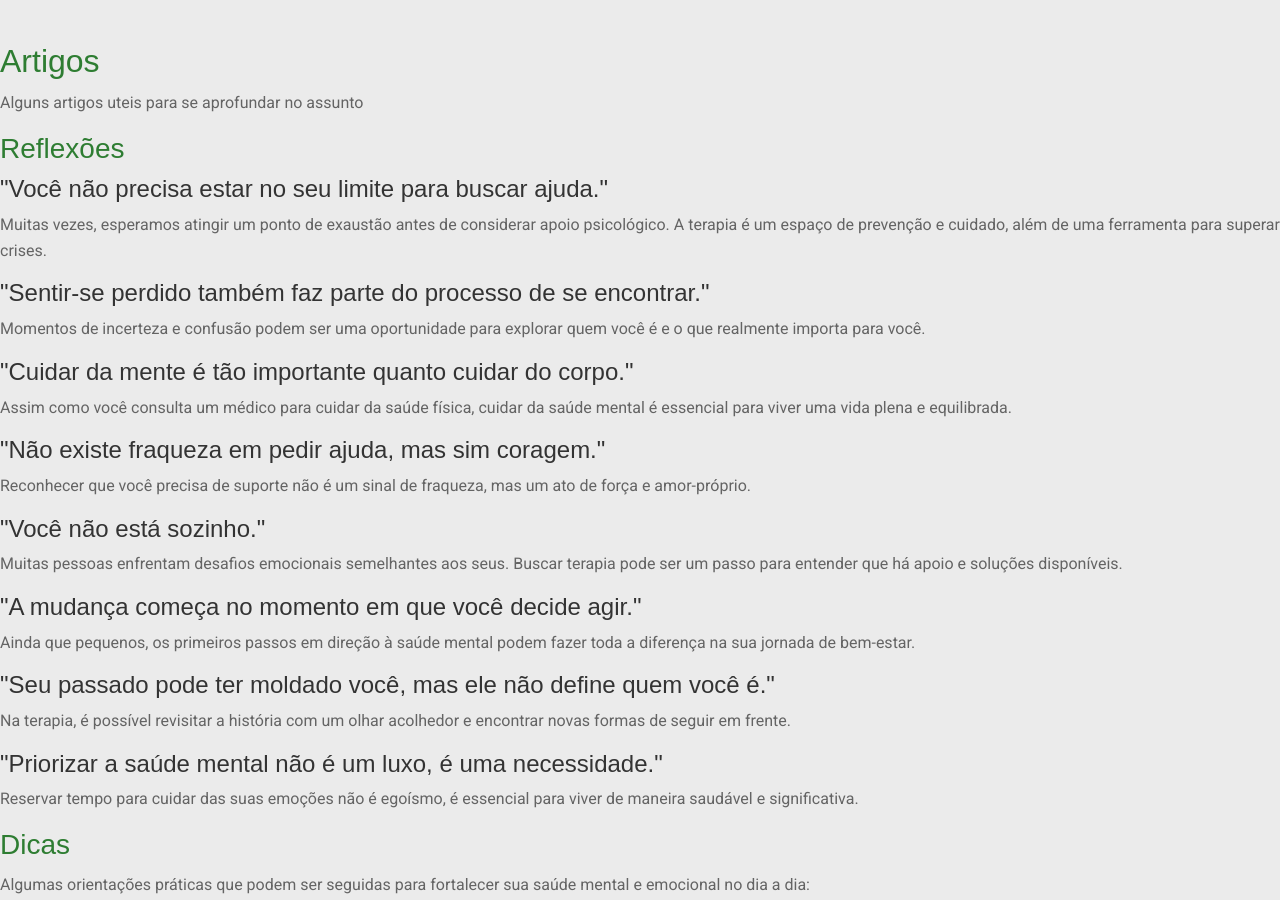
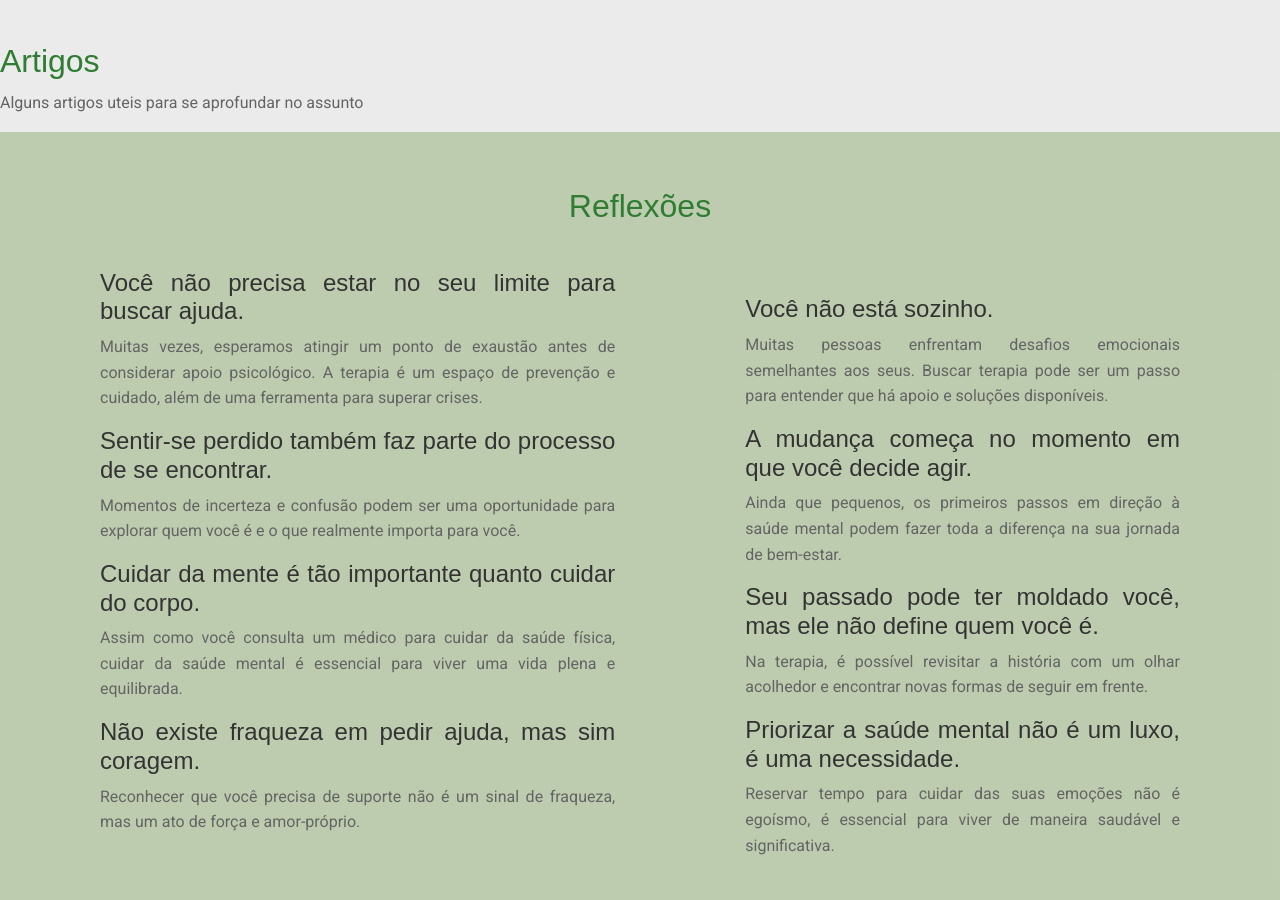
Before and after one commit to devmariane/sitepsicologo, a plain HTML site: page index.html in a window 1280 px wide. Shown: the part 3440-4340 px from the top of the page. Drawn offline with nearby package versions, Linux system fonts and the light colour scheme; a script that the page names is missing; a web font is replaced by a local one.

Commit message:
estilo das reflexoes

```diff
--- a/css/style.css
+++ b/css/style.css
@@ -240,6 +240,29 @@ h3 {
 .alvo{
     margin-top: 70px;
 }
+.reflexoestotal{
+    background-color: #a3bb8ba0;
+    padding-top: 5px;
+    padding-bottom: 5px;
+}
+.textoreflexoes{
+    display: flex;
+    justify-content: center;
+    align-items: center;
+    margin: 20px 100px 50px 100px;
+    text-align: justify;
+}
+.reflexoestotal > h2{
+    margin-top: 50px;
+    text-align: center;
+}
+.reflexaoUm{
+    margin-right: 80px;
+    padding-right: 50px;
+}
+.reflexaoDois{
+    padding-top: 50px;
+}
 form {
     display: flex;
     flex-direction: column;
--- a/index.html
+++ b/index.html
@@ -172,23 +172,31 @@
             <a href="https://www.scielo.br/j/csp/a/WwQjPXP47HByZVtpHvvZXBh/"></a>
             <a href="https://agenciagov.ebc.com.br/noticias/202401/novos-desafios-da-vida-moderna-impactam-na-saude-mental"></a>
             <a href="https://inpaonline.com.br/frustracao/"></a>
-            <h3>Reflexões</h3>
-                <h4>"Você não precisa estar no seu limite para buscar ajuda."</h4>
+            <div class="reflexoestotal">
+                <h2>Reflexões</h2>
+                    <div class="textoreflexoes">
+                        <div class="reflexaoUm">
+                            <h4>Você não precisa estar no seu limite para buscar ajuda.</h4>
                             <p>Muitas vezes, esperamos atingir um ponto de exaustão antes de considerar apoio psicológico. A terapia é um espaço de prevenção e cuidado, além de uma ferramenta para superar crises.</p>
-                <h4>"Sentir-se perdido também faz parte do processo de se encontrar."</h4>
+                            <h4>Sentir-se perdido também faz parte do processo de se encontrar.</h4>
                             <p>Momentos de incerteza e confusão podem ser uma oportunidade para explorar quem você é e o que realmente importa para você.</p>
-                <h4>"Cuidar da mente é tão importante quanto cuidar do corpo."</h4>
+                            <h4>Cuidar da mente é tão importante quanto cuidar do corpo.</h4>
                             <p>Assim como você consulta um médico para cuidar da saúde física, cuidar da saúde mental é essencial para viver uma vida plena e equilibrada.</p>
-                <h4>"Não existe fraqueza em pedir ajuda, mas sim coragem."</h4>
+                            <h4>Não existe fraqueza em pedir ajuda, mas sim coragem.</h4>
                             <p>Reconhecer que você precisa de suporte não é um sinal de fraqueza, mas um ato de força e amor-próprio.</p>
-                <h4>"Você não está sozinho."</h4>
+                        </div>
+                        <div class="reflexaoDois">
+                            <h4>Você não está sozinho.</h4>
                             <p>Muitas pessoas enfrentam desafios emocionais semelhantes aos seus. Buscar terapia pode ser um passo para entender que há apoio e soluções disponíveis.</p>
-                <h4>"A mudança começa no momento em que você decide agir."</h4>
+                            <h4>A mudança começa no momento em que você decide agir.</h4>
                             <p>Ainda que pequenos, os primeiros passos em direção à saúde mental podem fazer toda a diferença na sua jornada de bem-estar.</p>
-                <h4>"Seu passado pode ter moldado você, mas ele não define quem você é."</h4>
+                            <h4>Seu passado pode ter moldado você, mas ele não define quem você é.</h4>
                             <p>Na terapia, é possível revisitar a história com um olhar acolhedor e encontrar novas formas de seguir em frente.</p>
-                <h4>"Priorizar a saúde mental não é um luxo, é uma necessidade."</h4>
+                            <h4>Priorizar a saúde mental não é um luxo, é uma necessidade.</h4>
                             <p>Reservar tempo para cuidar das suas emoções não é egoísmo, é essencial para viver de maneira saudável e significativa.</p>
+                        </div>
+                    </div>
+            </div>
             <h3>Dicas</h3>
                 <p>Algumas orientações práticas que podem ser seguidas para fortalecer sua saúde mental e emocional no dia a dia:</p>
                 <p>
```
Lines whose indentation alone changed are shown as unchanged.
